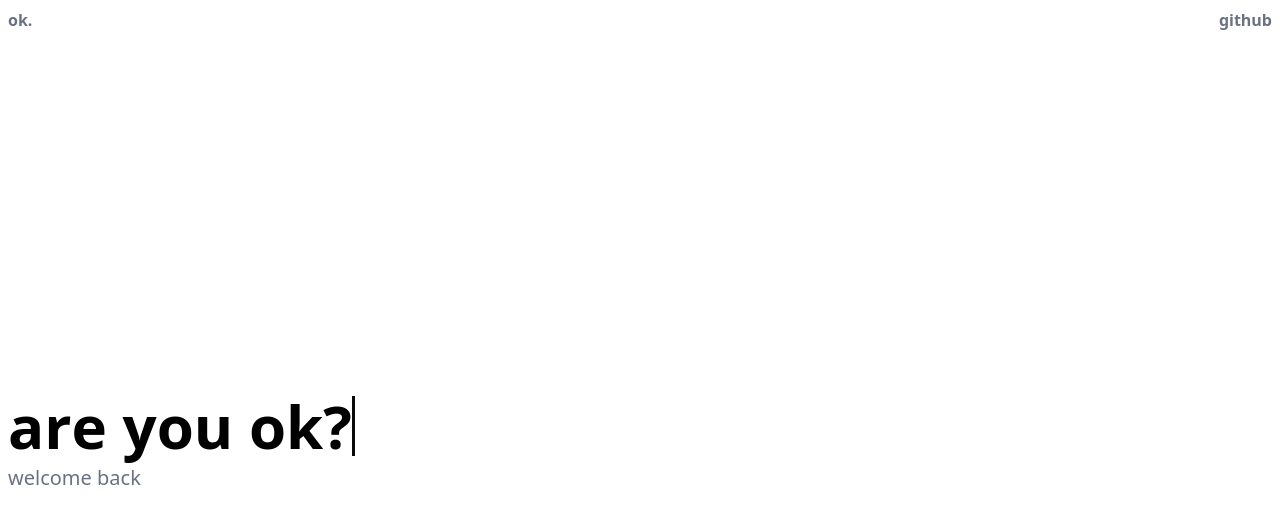
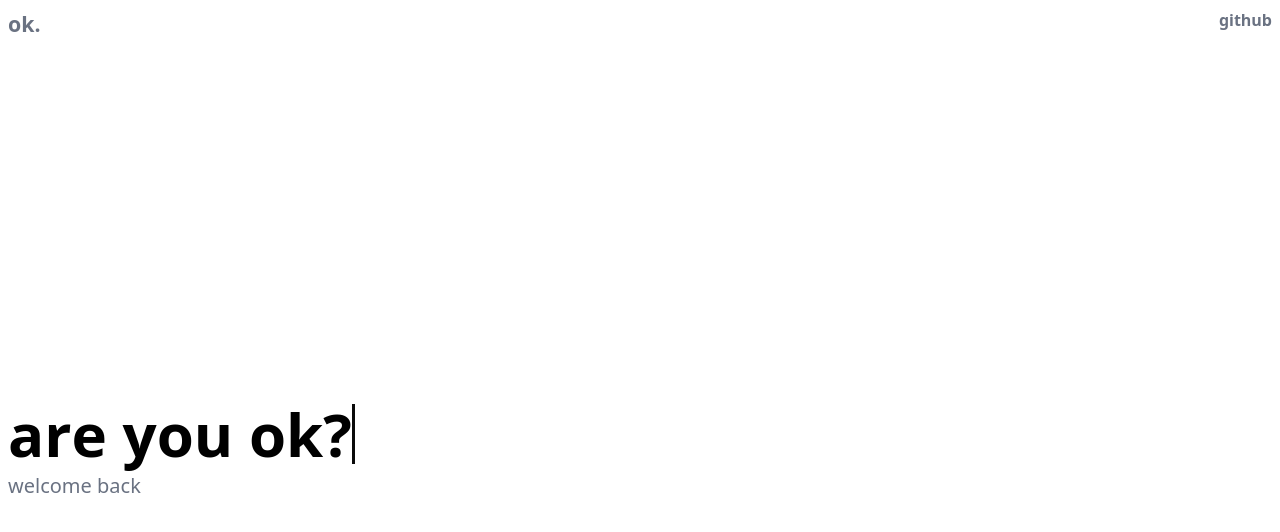
Before and after one commit to andre4383/are-you-ok, a Next.js app: page / in a window 1280 px wide. Shown: the top 532 px of the page. Built offline with nearby package versions, Linux system fonts and the light colour scheme.

Commit message:
Arquivos

```diff
--- a/app/components/Header.tsx
+++ b/app/components/Header.tsx
@@ -3,10 +3,10 @@ import React from "react";
 export default function Header() {
   return (
     <header className="w-full py-2 px-2 flex">
-      <h1 className="inline-block font-bold text-16pt text-gray-500 hover:text-black cursor-default transition-colors duration-300 ease-in-out selection:bg-black selection:text-white">
+      <h1 className="inline-block font-bold text-[16pt] text-gray-500 hover:text-black cursor-default transition-colors duration-300 ease-in-out selection:bg-black selection:text-white">
         ok.
       </h1>
-      <h2 className="inline-block font-bold text-16pt text-gray-500 hover:text-black cursor-default transition-colors duration-300 ease-in-out selection:bg-black selection:text-white ml-auto">
+      <h2 className="inline-block font-bold text-[12pt] text-gray-500 hover:text-black cursor-default transition-colors duration-300 ease-in-out selection:bg-black selection:text-white ml-auto">
         github
       </h2>
     </header>
```
